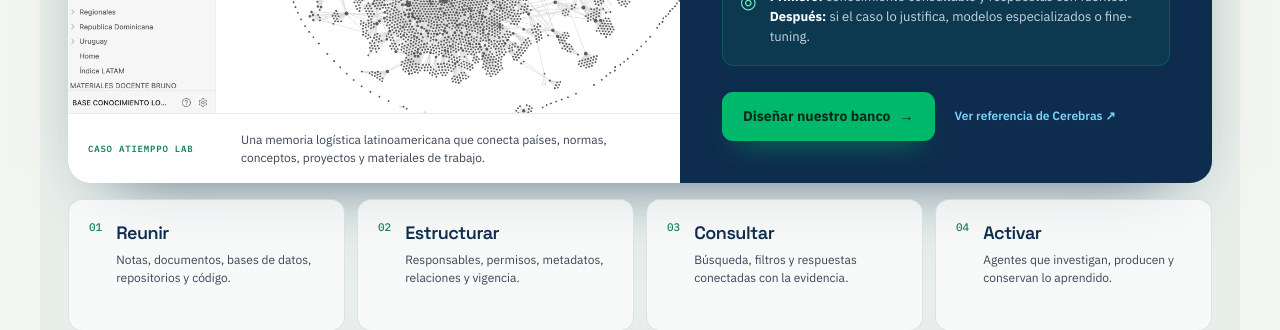
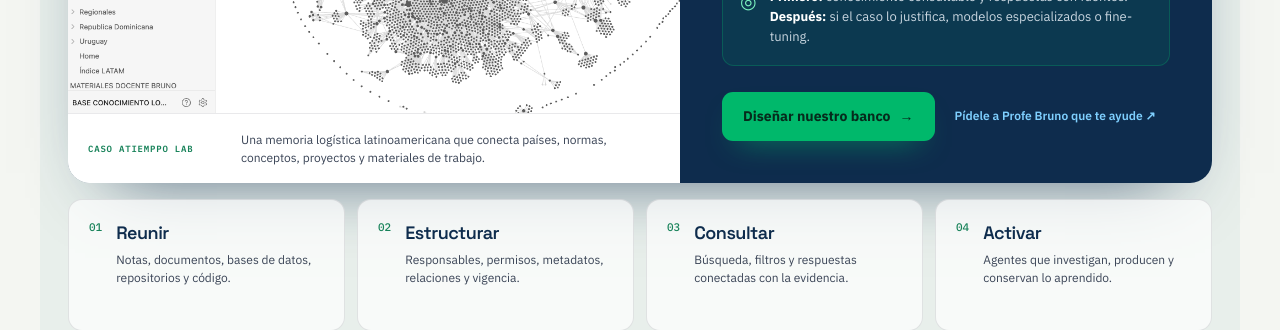
Before and after one commit to imatjuanmatiz/atiemppo-web, a Jekyll site: the page banco-de-conocimiento/index.html, which Jekyll copies as it is, in a window 1280 px wide and 900 px high, scrolled down 875 px. Shown: the part 152-482 px from the top of the window. Built offline with Jekyll 4.4.1, drawn with Linux system fonts in a browser that asks for light colours.

Commit message:
Invita a pedir ayuda a Profe Bruno

```diff
--- a/banco-de-conocimiento/index.html
+++ b/banco-de-conocimiento/index.html
@@ -20,7 +20,7 @@
       </div>
       <div class="knowledge-showcase">
         <figure class="knowledge-figure"><img src="/assets/images/atiemppo/banco-conocimiento-latam.png" alt="Grafo de una base de conocimiento logística latinoamericana organizada en Obsidian"/><figcaption><span>CASO ATIEMPPO LAB</span><p>Una memoria logística latinoamericana que conecta países, normas, conceptos, proyectos y materiales de trabajo.</p></figcaption></figure>
-        <div class="knowledge-proposal"><span class="card-label">DEL ARCHIVO DISPERSO A LA MEMORIA ACTIVA</span><h2>Construimos la capa de conocimiento antes de pedirle más a la IA.</h2><p>No empezamos cargando todo a un modelo. Diseñamos las fuentes de verdad, la estructura, los permisos y el mantenimiento; luego conectamos modelos y agentes para que consulten, relacionen y respondan con evidencia.</p><div class="knowledge-decision"><span>◎</span><p><b>Primero:</b> conocimiento consultable y respuestas con fuentes.<br/><b>Después:</b> si el caso lo justifica, modelos especializados o fine-tuning.</p></div><div class="knowledge-actions"><a class="btn btn-primary" href="/#contacto">Diseñar nuestro banco <span>→</span></a><a class="knowledge-source" href="https://www.cerebras.ai/blog/how-we-built-our-knowledge-base" target="_blank" rel="noopener">Ver referencia de Cerebras ↗</a></div></div>
+        <div class="knowledge-proposal"><span class="card-label">DEL ARCHIVO DISPERSO A LA MEMORIA ACTIVA</span><h2>Construimos la capa de conocimiento antes de pedirle más a la IA.</h2><p>No empezamos cargando todo a un modelo. Diseñamos las fuentes de verdad, la estructura, los permisos y el mantenimiento; luego conectamos modelos y agentes para que consulten, relacionen y respondan con evidencia.</p><div class="knowledge-decision"><span>◎</span><p><b>Primero:</b> conocimiento consultable y respuestas con fuentes.<br/><b>Después:</b> si el caso lo justifica, modelos especializados o fine-tuning.</p></div><div class="knowledge-actions"><a class="btn btn-primary" href="/#contacto">Diseñar nuestro banco <span>→</span></a><a class="knowledge-source" href="/sesiones/">Pídele a Profe Bruno que te ayude ↗</a></div></div>
       </div>
       <div class="knowledge-layers"><article><span>01</span><div><h3>Reunir</h3><p>Notas, documentos, bases de datos, repositorios y código.</p></div></article><article><span>02</span><div><h3>Estructurar</h3><p>Responsables, permisos, metadatos, relaciones y vigencia.</p></div></article><article><span>03</span><div><h3>Consultar</h3><p>Búsqueda, filtros y respuestas conectadas con la evidencia.</p></div></article><article><span>04</span><div><h3>Activar</h3><p>Agentes que investigan, producen y conservan lo aprendido.</p></div></article></div>
     </div>
```
